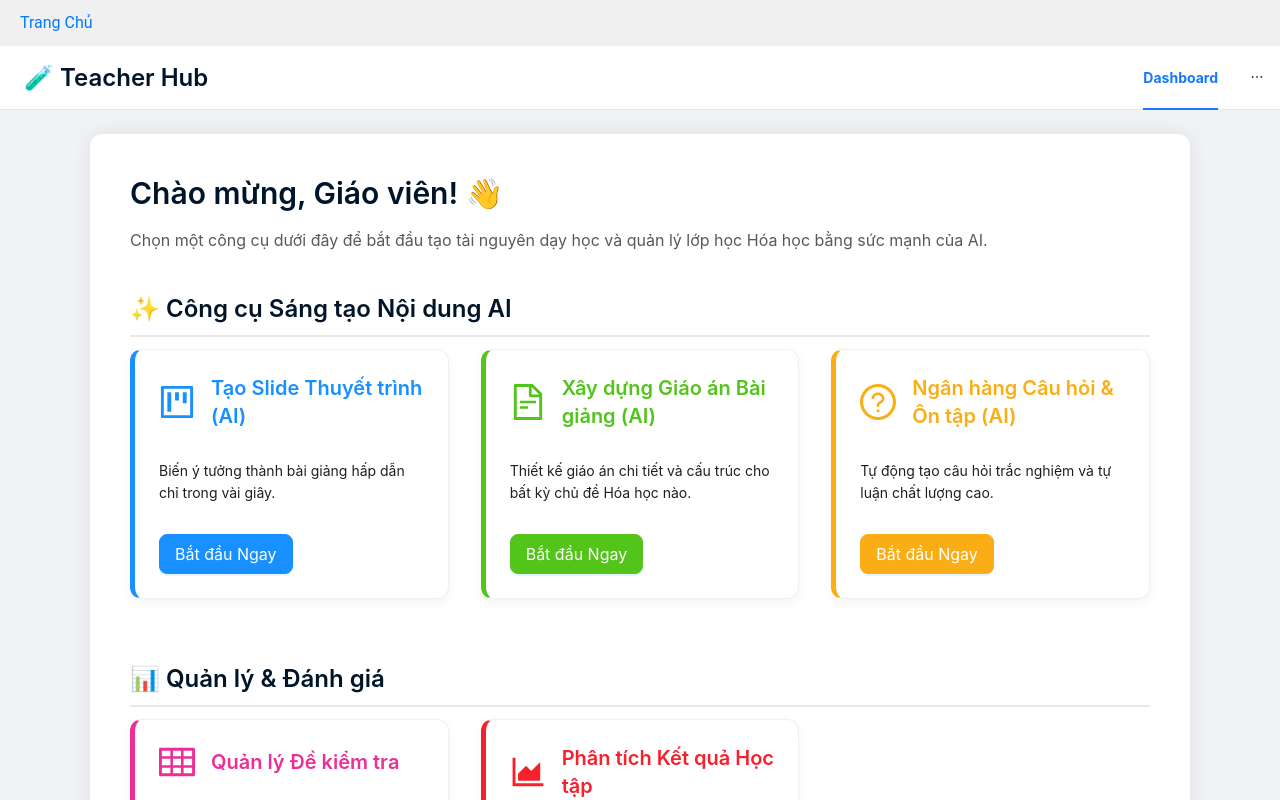
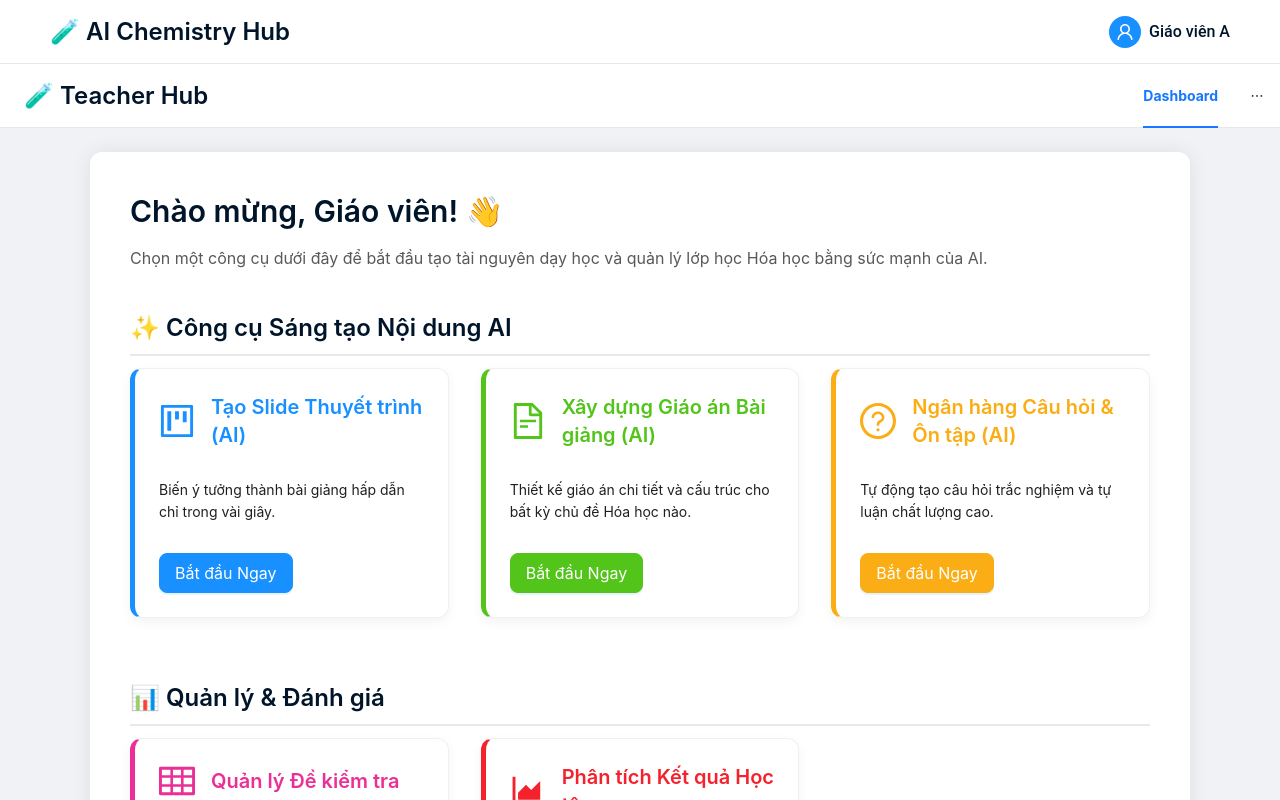
Before and after one commit to bacsiemon/swd392-lesson-plan-exam, a React (Vite) app in the folder web/: page /TeacherDashboard in a window 1280 px wide. Shown: the top 800 px of the page. Built offline with nearby package versions, Linux system fonts and the light colour scheme.

Commit message:
Add Header

```diff
--- a/web/src/components/Header.jsx
+++ b/web/src/components/Header.jsx
@@ -1,18 +1,87 @@
 // web/src/components/Header.jsx
+import React from 'react';
+import { Layout, Typography, Dropdown, Menu, Space, Avatar } from 'antd';
+import {
+  SettingOutlined,
+  LogoutOutlined,
+  UserOutlined,
+  DashboardOutlined
+} from '@ant-design/icons';
 
-import React from 'react';
-import { Link } from 'react-router-dom';
+const { Header } = Layout;
+const { Title } = Typography;
+const accountMenu = (
+  <Menu
+    onClick={({ key }) => {
+      if (key === 'logout') {
+        console.log('Đăng xuất...');
+      } else {
+        console.log(`Chuyển hướng đến: ${key}`);
+      }
+    }}
+    items={[
+      {
+        key: 'dashboard',
+        icon: <DashboardOutlined />,
+        label: 'Dashboard',
+      },
+      {
+        key: 'profile',
+        icon: <UserOutlined />,
+        label: 'Hồ sơ cá nhân',
+      },
+      {
+        key: 'settings',
+        icon: <SettingOutlined />,
+        label: 'Cài đặt hệ thống',
+      },
+      {
+        type: 'divider',
+      },
+      {
+        key: 'logout',
+        icon: <LogoutOutlined />,
+        label: 'Đăng xuất',
+        danger: true,
+      },
+    ]}
+  />
+);
 
-function Header() {
+const AppHeader = ({ userName = 'Giáo viên A' }) => {
   return (
-    <header style={{ padding: '10px', backgroundColor: '#f0f0f0' }}>
-      <nav>
-        <Link to="/" style={{ margin: '0 10px' }}>Trang Chủ</Link>
-        {/* Thêm các liên kết khác */}
-      </nav>
-    </header>
+    <Header style={{
+        background: '#fff',
+        padding: '0 50px',
+        borderBottom: '1px solid #e8e8e8',
+        height: 64,
+        display: 'flex',
+        justifyContent: 'space-between',
+        alignItems: 'center'
+    }}>
+      {/* 1. Logo/Tên Ứng Dụng  */}
+      <div className="logo">
+        <Title level={3} style={{ margin: 0, lineHeight: '64px', color: '#001529' }}>
+          🧪 AI Chemistry Hub
+        </Title>
+      </div>
+
+      {/* 2. Mục Tài khoản và Dropdown */}
+      <Dropdown overlay={accountMenu} trigger={['click']} placement="bottomRight">
+        <Space style={{ cursor: 'pointer' }}>
+          {/* Avatar của người dùng */}
+          <Avatar
+            icon={<UserOutlined />}
+            style={{ backgroundColor: '#1890ff' }}
+          />
+          {/* Tên người dùng */}
+          <span style={{ color: '#001529', fontWeight: 500 }}>
+            {userName}
+          </span>
+        </Space>
+      </Dropdown>
+    </Header>
   );
-}
+};
 
-
-export default Header;
+export default AppHeader;
--- a/web/src/pages/TeacherDashboard.jsx
+++ b/web/src/pages/TeacherDashboard.jsx
@@ -12,18 +12,16 @@ import {
 const { Header, Content, Footer } = Layout;
 const { Title } = Typography;
 
-// --- Định nghĩa Màu sắc (Có thể thay thế bằng màu thương hiệu của bạn) ---
 const BRAND_COLORS = {
-  SLIDE: '#1890ff', // Xanh dương
-  LESSON: '#52c41a', // Xanh lá
-  QUESTION: '#faad14', // Vàng cam
-  TEST: '#eb2f96', // Hồng
-  ANALYTICS: '#f5222d', // Đỏ
-  BACKGROUND: '#f0f2f5', // Màu nền nhẹ
+  SLIDE: '#1890ff',
+  LESSON: '#52c41a',
+  QUESTION: '#faad14',
+  TEST: '#eb2f96',
+  ANALYTICS: '#f5222d',
+  BACKGROUND: '#f0f2f5',
 };
 
 
-// --- Dữ liệu cho các Công cụ AI ---
 const aiTools = [
   {
     title: 'Tạo Slide Thuyết trình (AI)',
@@ -48,7 +46,7 @@ const aiTools = [
   },
 ];
 
-// --- Dữ liệu cho các Công cụ Quản lý & Đánh giá ---
+
 const managementTools = [
   {
     title: 'Quản lý Đề kiểm tra',
@@ -69,7 +67,7 @@ const managementTools = [
 const TeacherDashboard = () => {
 
   const handleToolClick = (link) => {
-    // Logic chuyển hướng sẽ được thêm vào đây sau (ví dụ: với React Router)
+
     console.log(`Chuyển hướng đến: ${link}`);
   };
 
@@ -81,9 +79,9 @@ const TeacherDashboard = () => {
         style={{
           height: '100%',
           borderRadius: 12,
-          // Thêm bóng đổ nhẹ để Card nổi bật hơn
+
           boxShadow: '0 4px 12px rgba(0, 0, 0, 0.05)',
-          borderLeft: `5px solid ${color}`, // Tạo điểm nhấn màu ở cạnh trái
+          borderLeft: `5px solid ${color}`,
         }}
       >
         <Space direction="vertical" size="middle" style={{ width: '100%' }}>
```
